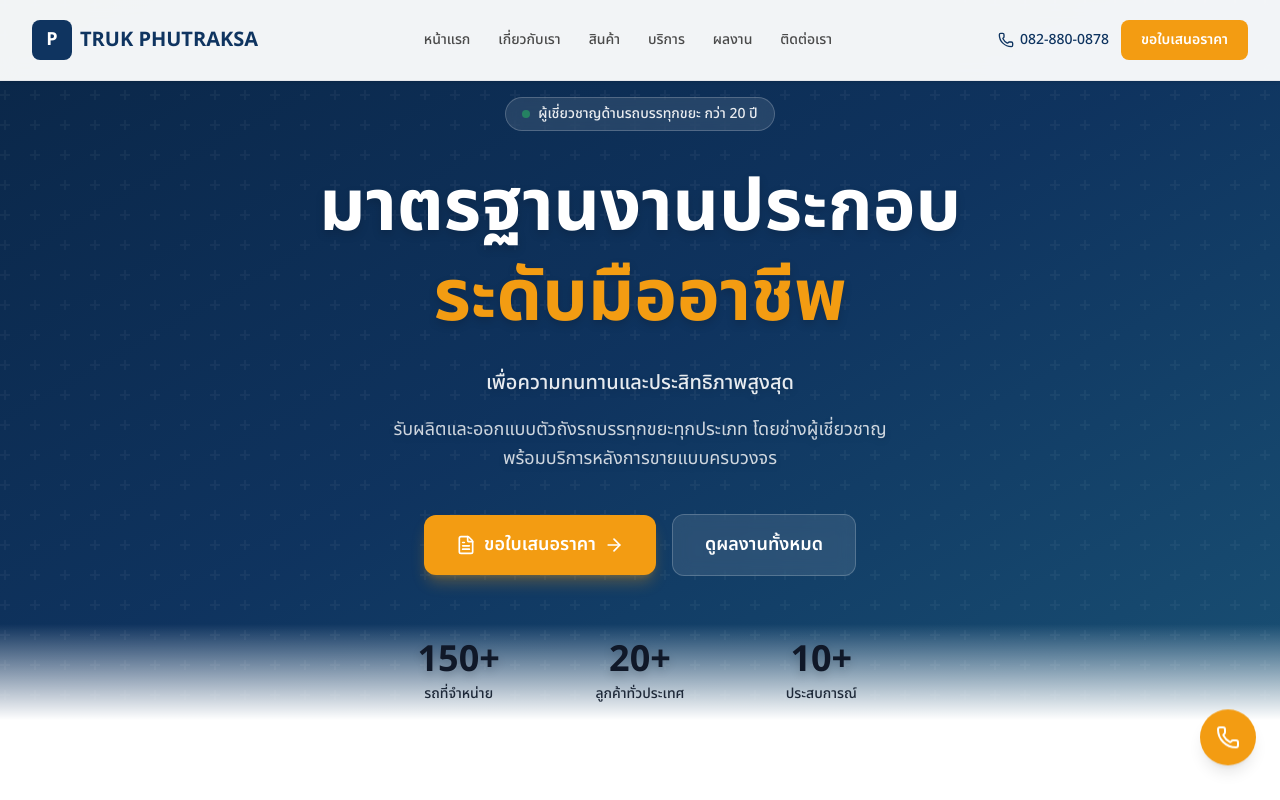
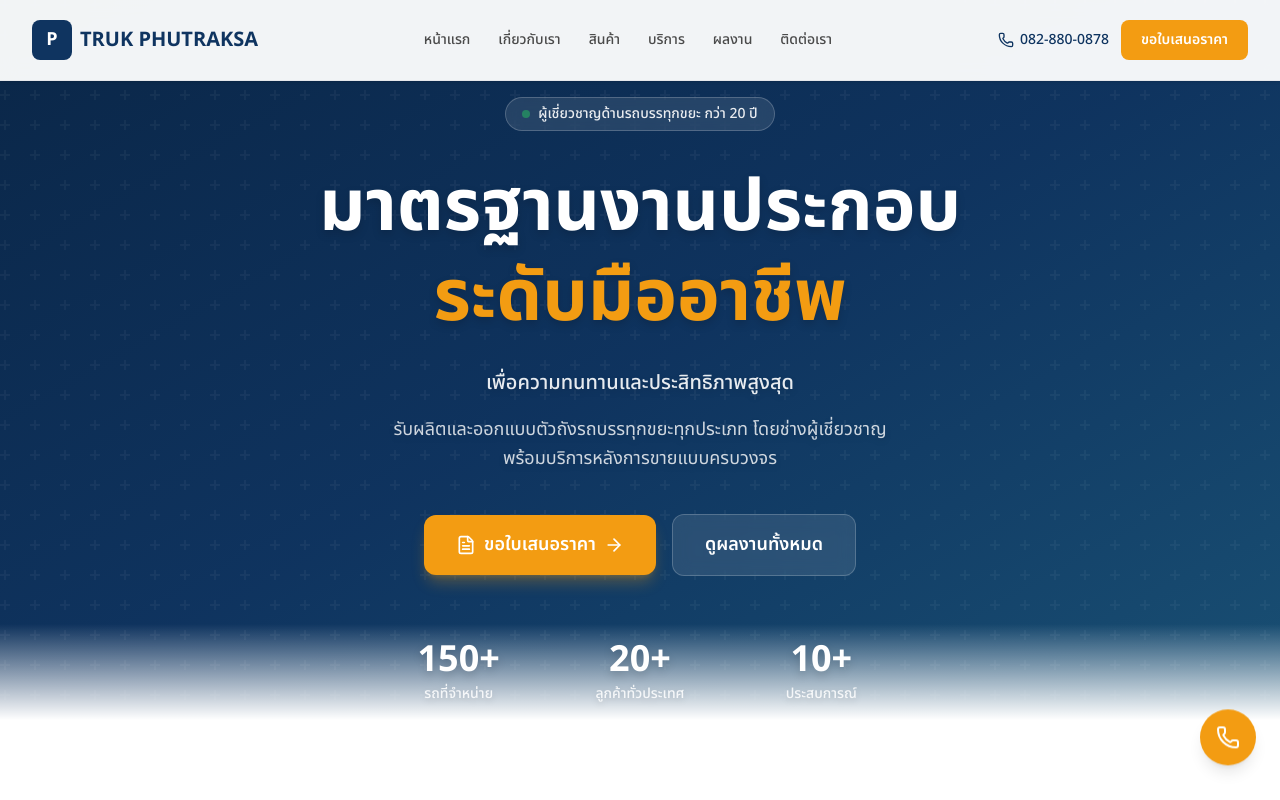
Before and after one commit to qmayakiq/truk-phutraksa, a Next.js app: page / in a window 1280 px wide. Shown: the top 800 px of the page. Built offline with nearby package versions, Linux system fonts and the light colour scheme.

Commit message:
Improve hero stats contrast

```diff
--- a/src/components/HeroSection.tsx
+++ b/src/components/HeroSection.tsx
@@ -94,8 +94,12 @@ export default function HeroSection({ data }: { data?: any }) {
             { id: 3, label: "ปีแห่งประสบการณ์", value: "10+" }
           ]).slice(0, 3).map((stat: any, index: number) => (
             <div key={stat.id || index}>
-              <div className="text-3xl sm:text-4xl font-bold text-gray-900 drop-shadow-lg">{stat.value}</div>
-              <div className="text-sm text-gray-800 mt-1 font-medium">{stat.label}</div>
+              <div className="text-3xl sm:text-4xl font-bold text-white drop-shadow-lg">
+                {stat.value}
+              </div>
+              <div className="text-sm text-white/85 mt-1 font-medium drop-shadow-md">
+                {stat.label}
+              </div>
             </div>
           ))}
         </div>
```
